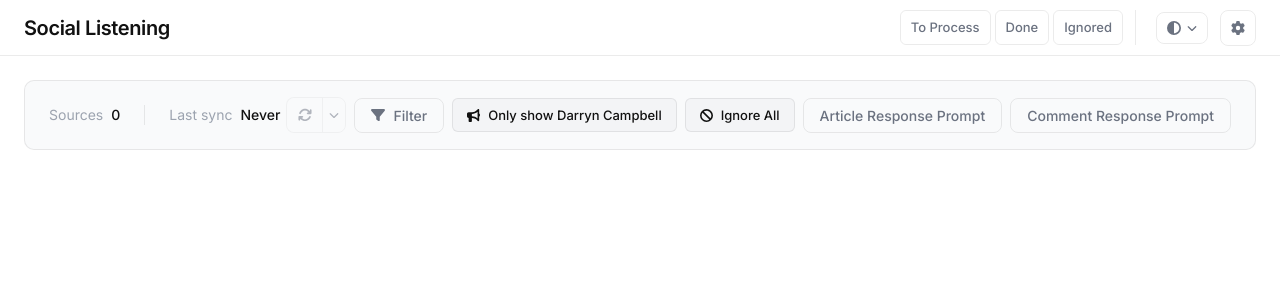
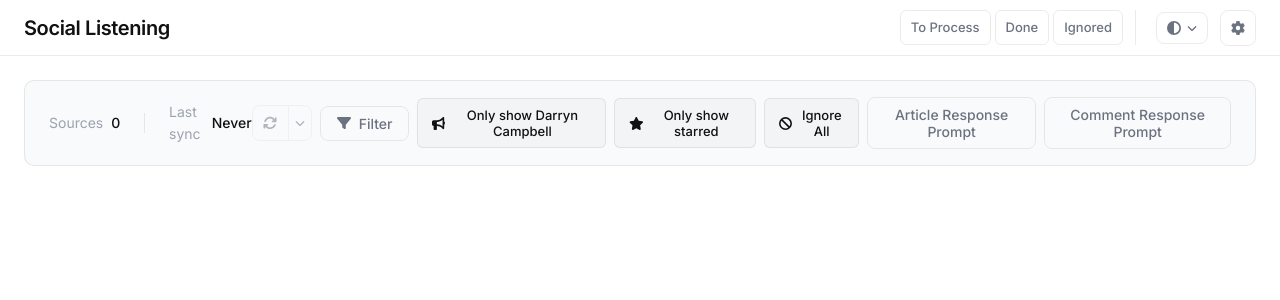
Before and after one commit to darryncampbell/social-listening, a Next.js app: page / in a window 1280 px wide. Shown: the top 300 px of the page. Built offline with nearby package versions, Linux system fonts and the light colour scheme.

Commit message:
Add ability to star items

```diff
--- a/src/app/page.tsx
+++ b/src/app/page.tsx
@@ -50,6 +50,7 @@ function deduplicateEntries(entries: RssEntry[]): RssEntry[] {
 }
 
 const ONLY_SHOW_MENTIONS_STORAGE_KEY = 'social-listening-only-show-mentions';
+const ONLY_SHOW_STARRED_STORAGE_KEY = 'social-listening-only-show-starred';
 
 export default function Home() {
   const [entries, setEntries] = useState<RssEntry[]>([]);
@@ -58,6 +59,7 @@ export default function Home() {
   const [mounted, setMounted] = useState(false);
   const [tagFilters, setTagFilters] = useState<TagFilters>(DEFAULT_TAG_FILTERS);
   const [onlyShowMentions, setOnlyShowMentions] = useState(false);
+  const [onlyShowStarred, setOnlyShowStarred] = useState(false);
 
   // Load entries and tag filters from localStorage on mount
   useEffect(() => {
@@ -112,6 +114,12 @@ export default function Home() {
       setOnlyShowMentions(true);
     }
 
+    // Load "only show starred" filter
+    const storedOnlyShowStarred = localStorage.getItem(ONLY_SHOW_STARRED_STORAGE_KEY);
+    if (storedOnlyShowStarred === 'true') {
+      setOnlyShowStarred(true);
+    }
+
     setMounted(true);
   }, []);
 
@@ -128,6 +136,11 @@ export default function Home() {
   const handleOnlyShowMentionsChange = useCallback((enabled: boolean) => {
     setOnlyShowMentions(enabled);
     localStorage.setItem(ONLY_SHOW_MENTIONS_STORAGE_KEY, enabled ? 'true' : 'false');
+  }, []);
+
+  const handleOnlyShowStarredChange = useCallback((enabled: boolean) => {
+    setOnlyShowStarred(enabled);
+    localStorage.setItem(ONLY_SHOW_STARRED_STORAGE_KEY, enabled ? 'true' : 'false');
   }, []);
 
   // Fetch OG data for entries that don't have it yet
@@ -217,8 +230,10 @@ export default function Home() {
         entries={entries}
         onlyShowMentions={onlyShowMentions}
         onOnlyShowMentionsChange={handleOnlyShowMentionsChange}
+        onlyShowStarred={onlyShowStarred}
+        onOnlyShowStarredChange={handleOnlyShowStarredChange}
       />
-      <FeedEntries entries={entries} errors={errors} loading={loading} tagFilters={tagFilters} onlyShowMentions={onlyShowMentions} />
+      <FeedEntries entries={entries} errors={errors} loading={loading} tagFilters={tagFilters} onlyShowMentions={onlyShowMentions} onlyShowStarred={onlyShowStarred} />
     </div>
   );
 }
--- a/src/components/FeedEntries.module.css
+++ b/src/components/FeedEntries.module.css
@@ -203,7 +203,36 @@
 
 .entryActions {
   display: flex;
+  align-items: center;
   gap: 0.5rem;
+}
+
+.starBtn {
+  display: inline-flex;
+  align-items: center;
+  justify-content: center;
+  width: 2rem;
+  height: 2rem;
+  padding: 0;
+  border: none;
+  border-radius: 6px;
+  cursor: pointer;
+  background: transparent;
+  color: var(--text-muted);
+  transition: all 0.15s ease;
+}
+
+.starBtn:hover {
+  background: var(--bg-button-hover);
+  color: var(--text-secondary);
+}
+
+.starBtnActive {
+  color: #eab308;
+}
+
+.starBtnActive:hover {
+  color: #ca9a04;
 }
 
 .actionBtn {
--- a/src/components/StatusPane.module.css
+++ b/src/components/StatusPane.module.css
@@ -275,6 +275,39 @@
   border-color: #00b4d8;
 }
 
+.onlyShowStarredButton {
+  display: flex;
+  align-items: center;
+  gap: 0.5rem;
+  padding: 0.5rem 0.875rem;
+  font-size: 0.8125rem;
+  font-family: inherit;
+  font-weight: 500;
+  color: var(--text-primary);
+  background: var(--bg-tertiary);
+  border: 1px solid var(--border);
+  border-radius: 6px;
+  cursor: pointer;
+  transition: all 0.15s ease;
+}
+
+.onlyShowStarredButton:hover {
+  background: var(--bg-button-hover);
+  border-color: var(--accent);
+}
+
+.onlyShowStarredButtonActive {
+  background: rgba(234, 179, 8, 0.15);
+  border-color: #eab308;
+  color: #eab308;
+  font-weight: 600;
+}
+
+.onlyShowStarredButtonActive:hover {
+  background: rgba(234, 179, 8, 0.25);
+  border-color: #eab308;
+}
+
 .ignoreAllButton {
   display: flex;
   align-items: center;
--- a/src/components/StatusPane.tsx
+++ b/src/components/StatusPane.tsx
@@ -2,7 +2,7 @@
 
 import { useState, useEffect, useCallback, useRef, useMemo } from 'react';
 import { FontAwesomeIcon } from '@fortawesome/react-fontawesome';
-import { faSync, faExclamationTriangle, faFilter, faEye, faEyeSlash, faChevronDown, faRss, faGlobe, faBullhorn, faBan } from '@fortawesome/free-solid-svg-icons';
+import { faSync, faExclamationTriangle, faFilter, faEye, faEyeSlash, faChevronDown, faRss, faGlobe, faBullhorn, faBan, faStar } from '@fortawesome/free-solid-svg-icons';
 import styles from './StatusPane.module.css';
 import PromptModal, { PromptType } from './PromptModal';
 import ConfirmModal from './ConfirmModal';
@@ -33,9 +33,11 @@ interface StatusPaneProps {
   entries: RssEntry[];
   onlyShowMentions: boolean;
   onOnlyShowMentionsChange: (enabled: boolean) => void;
+  onlyShowStarred: boolean;
+  onOnlyShowStarredChange: (enabled: boolean) => void;
 }
 
-export default function StatusPane({ onSyncComplete, onSyncStart, tagFilters, onTagFiltersChange, entries, onlyShowMentions, onOnlyShowMentionsChange }: StatusPaneProps) {
+export default function StatusPane({ onSyncComplete, onSyncStart, tagFilters, onTagFiltersChange, entries, onlyShowMentions, onOnlyShowMentionsChange, onlyShowStarred, onOnlyShowStarredChange }: StatusPaneProps) {
   const [feeds, setFeeds] = useState<Feed[]>([]);
   const [externalSources, setExternalSources] = useState<ExternalSource[]>([]);
   const [lastSyncTime, setLastSyncTime] = useState<string | null>(null);
@@ -561,6 +563,14 @@ export default function StatusPane({ onSyncComplete, onSyncStart, tagFilters, on
             <span>Only show {interest}</span>
           </button>
           <button
+            className={`${styles.onlyShowStarredButton} ${onlyShowStarred ? styles.onlyShowStarredButtonActive : ''}`}
+            onClick={() => onOnlyShowStarredChange(!onlyShowStarred)}
+            title={onlyShowStarred ? 'Show all entries' : 'Only show starred items'}
+          >
+            <FontAwesomeIcon icon={faStar} />
+            <span>Only show starred</span>
+          </button>
+          <button
             className={styles.ignoreAllButton}
             onClick={() => setShowIgnoreAllModal(true)}
             title="Mark all 'To Process' items as ignored"
--- /dev/null
+++ b/src/utils/starredStorage.ts
@@ -0,0 +1,52 @@
+const STORAGE_KEY = 'social-listening-starred';
+
+/**
+ * Get all starred entry IDs from localStorage
+ */
+export function getStarredEntryIds(): Set<string> {
+  if (typeof window === 'undefined') return new Set();
+
+  try {
+    const stored = localStorage.getItem(STORAGE_KEY);
+    if (stored) {
+      const ids = JSON.parse(stored) as string[];
+      return new Set(Array.isArray(ids) ? ids : []);
+    }
+  } catch {
+    // Ignore parse errors
+  }
+  return new Set();
+}
+
+/**
+ * Check if an entry is starred
+ */
+export function isEntryStarred(entryId: string): boolean {
+  return getStarredEntryIds().has(entryId);
+}
+
+/**
+ * Toggle starred state for an entry
+ */
+export function toggleStarred(entryId: string): void {
+  const starred = getStarredEntryIds();
+  if (starred.has(entryId)) {
+    starred.delete(entryId);
+  } else {
+    starred.add(entryId);
+  }
+  localStorage.setItem(STORAGE_KEY, JSON.stringify(Array.from(starred)));
+}
+
+/**
+ * Set starred state for an entry
+ */
+export function setStarred(entryId: string, starred: boolean): void {
+  const ids = getStarredEntryIds();
+  if (starred) {
+    ids.add(entryId);
+  } else {
+    ids.delete(entryId);
+  }
+  localStorage.setItem(STORAGE_KEY, JSON.stringify(Array.from(ids)));
+}
```
Also changed, not shown: src/components/FeedEntries.tsx (+41 -6 lines).
